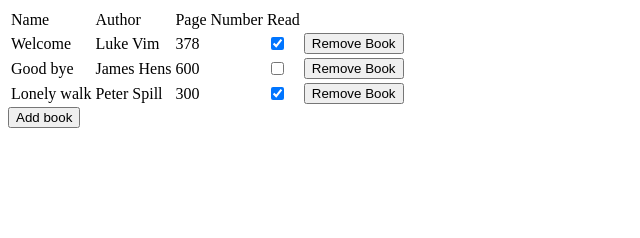
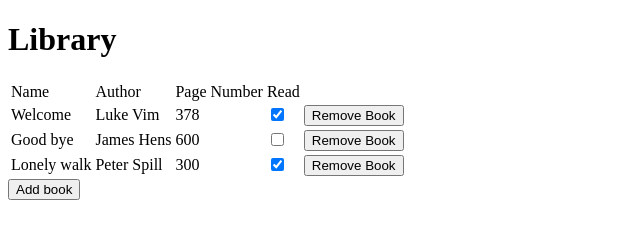
Before and after one commit to Urchmaney/Library, a website: page index.html in a window 1280 px wide. Shown: the whole page, without its empty margins (0-640 px from the left). Drawn offline with Linux system fonts and the light colour scheme.

Commit message:
Fix stickler errors

```diff
--- a/index.html
+++ b/index.html
@@ -4,9 +4,10 @@
     <meta charset="UTF-8">
     <meta name="viewport" content="width=device-width, initial-scale=1.0">
     <meta http-equiv="X-UA-Compatible" content="ie=edge">
-    <title>Document</title>
+    <title>Library</title>
 </head>
 <body>
+    <h1>Library</h1>
     <table id="libraryTable">
         <tr>
             <td>
--- a/javascript/book.js
+++ b/javascript/book.js
@@ -1,7 +1,13 @@
 const myLibrary = [
-  { title: 'Welcome', author: 'Luke Vim', pages: 378, read: true },
-  { title: 'Good bye', author: 'James Hens', pages: 600, read: false },
-  { title: 'Lonely walk', author: 'Peter Spill', pages: 300, read: true }
+  {
+    title: 'Welcome', author: 'Luke Vim', pages: 378, read: true,
+  },
+  {
+    title: 'Good bye', author: 'James Hens', pages: 600, read: false,
+  },
+  {
+    title: 'Lonely walk', author: 'Peter Spill', pages: 300, read: true,
+  },
 ];
 
 function Book(title, author, pages, read) { // the constructor...
@@ -21,7 +27,7 @@ function render() {
   });
 }
 
-function removeBook(index){
+function removeBook(index) {
   myLibrary.splice(index, 1);
   render();
 }
@@ -36,7 +42,6 @@ function hideForm() {
 }
 
 function addBookToLibrary() {
-  console.log(myLibrary);
   const title = document.getElementById('name').value;
   const author = document.getElementById('author').value;
   const pages = document.getElementById('pageNumber').value;
@@ -45,7 +50,6 @@ function addBookToLibrary() {
   myLibrary.push(book);
   render();
   hideForm();
-  console.log(myLibrary);
 }
 
 
```
